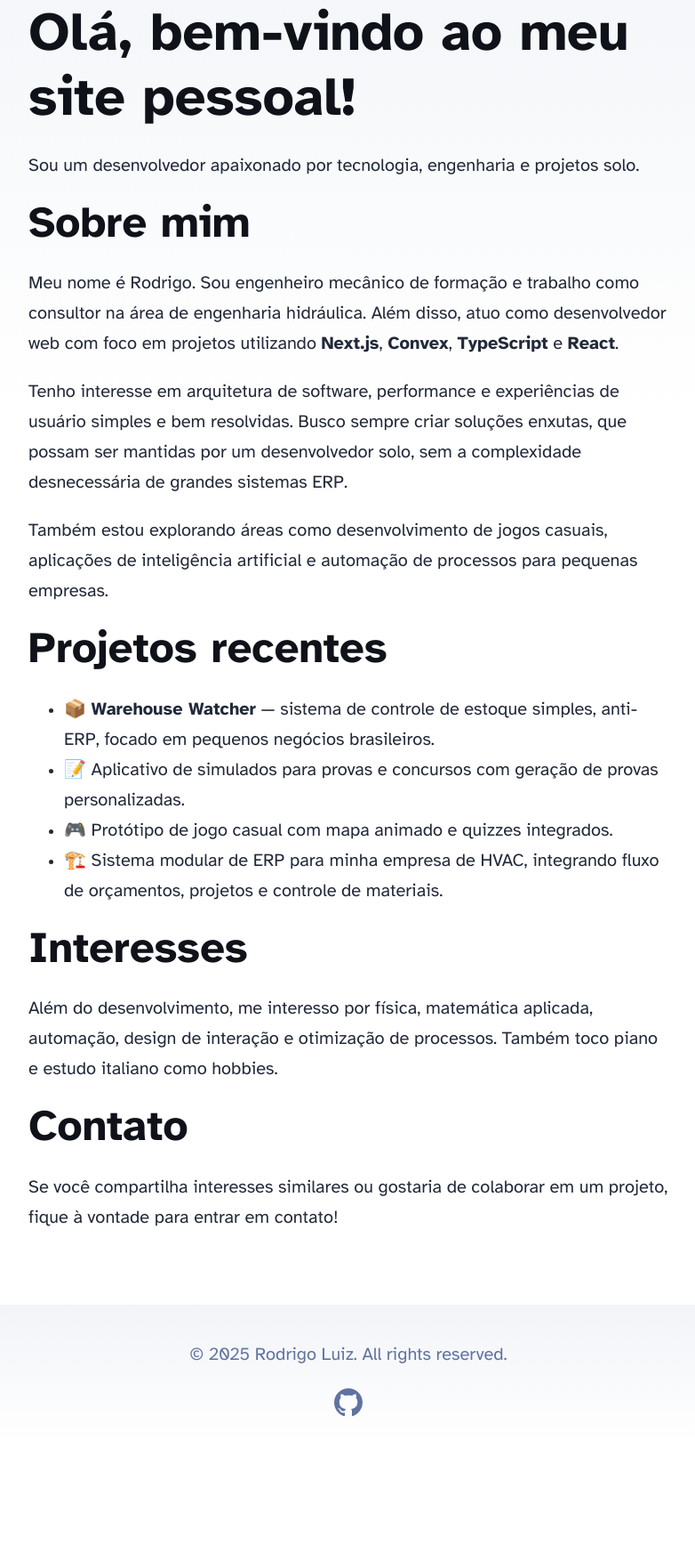
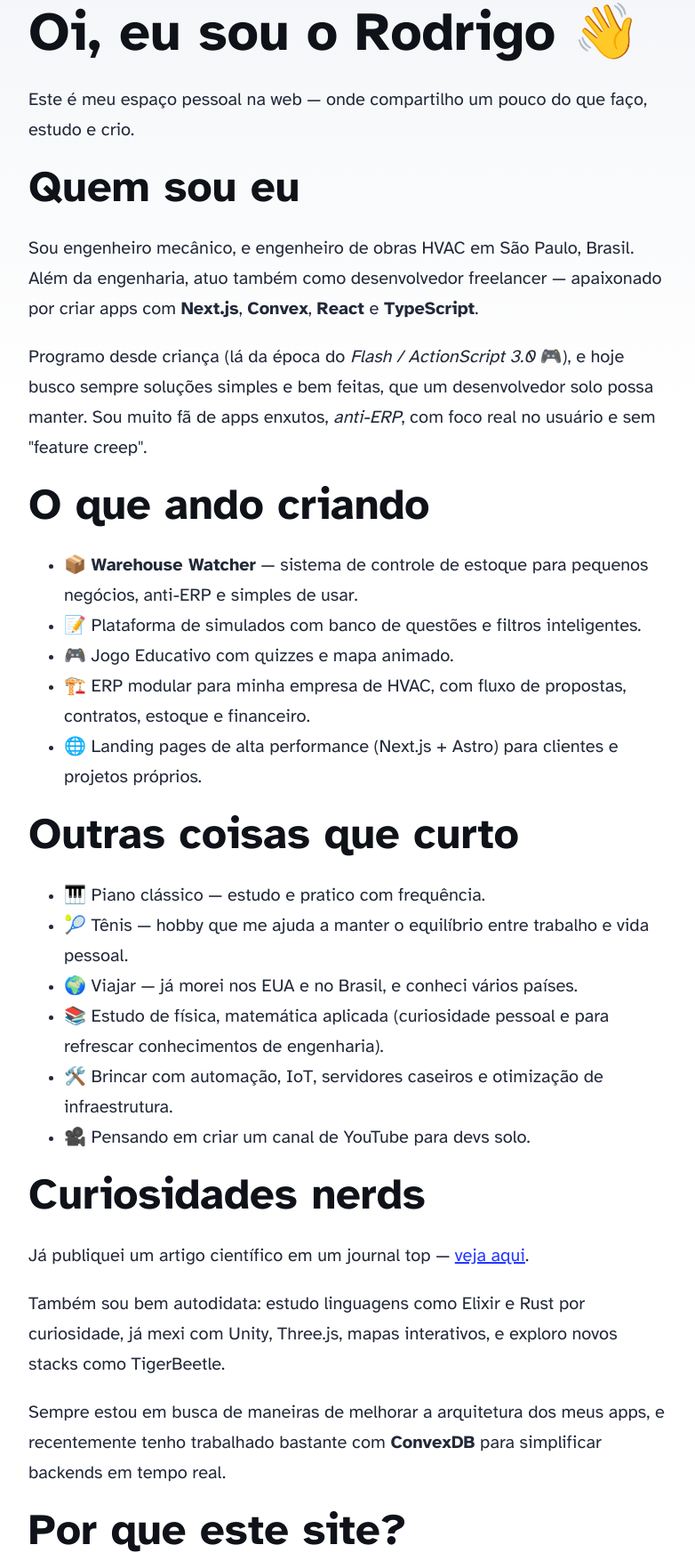
Before and after one commit to Patolord/rodrigoluiz, an Astro site: page / in a window 1280 px wide. Shown: the part 135-1889 px from the top of the page at 89% size, without its empty margins (248-1030 px from the left). Before the commit the page ends 1759 px from the top, so only its background shows below. Built offline with nearby package versions, Linux system fonts and the light colour scheme; Astro itself is replaced by a stand-in of ours.

Commit message:
feat: update site configuration and enhance personal webpage content with localization and new projects

```diff
--- a/astro.config.mjs
+++ b/astro.config.mjs
@@ -1,10 +1,14 @@
 // @ts-check
-import { defineConfig } from 'astro/config';
-import mdx from '@astrojs/mdx';
-import sitemap from '@astrojs/sitemap';
+import { defineConfig } from "astro/config";
+import mdx from "@astrojs/mdx";
+import sitemap from "@astrojs/sitemap";
 
 // https://astro.build/config
 export default defineConfig({
-	site: 'https://example.com',
-	integrations: [mdx(), sitemap()],
+  site: "https://rodrigoluiz.xyz",
+  integrations: [mdx(), sitemap()],
+  i18n: {
+    locales: ["pt-br", "en-us"],
+    defaultLocale: "pt-br",
+  },
 });
--- a/src/pages/index.astro
+++ b/src/pages/index.astro
@@ -6,71 +6,101 @@ import { SITE_TITLE, SITE_DESCRIPTION } from "../consts";
 ---
 
 <!doctype html>
-<html lang="en">
+<html lang="pt-br">
   <head>
     <BaseHead title={SITE_TITLE} description={SITE_DESCRIPTION} />
   </head>
   <body>
     <Header />
     <main>
-      <h1>Olá, bem-vindo ao meu site pessoal!</h1>
+      <h1>Oi, eu sou o Rodrigo 👋</h1>
       <p>
-        Sou um desenvolvedor apaixonado por tecnologia, engenharia e projetos
-        solo.
+        Este é meu espaço pessoal na web — onde compartilho um pouco do que
+        faço, estudo e crio.
       </p>
 
-      <h2>Sobre mim</h2>
+      <h2>Quem sou eu</h2>
       <p>
-        Meu nome é Rodrigo. Sou engenheiro mecânico de formação e trabalho como
-        consultor na área de engenharia hidráulica. Além disso, atuo como
-        desenvolvedor web com foco em projetos utilizando <strong
-          >Next.js</strong
-        >, <strong>Convex</strong>, <strong>TypeScript</strong> e <strong
-          >React</strong
+        Sou engenheiro mecânico, e engenheiro de obras HVAC em São Paulo,
+        Brasil. Além da engenharia, atuo também como desenvolvedor freelancer —
+        apaixonado por criar apps com <strong>Next.js</strong>, <strong
+          >Convex</strong
+        >, <strong>React</strong> e <strong>TypeScript</strong>.
+      </p>
+      <p>
+        Programo desde criança (lá da época do <em>Flash / ActionScript 3.0</em>
+        🎮), e hoje busco sempre soluções simples e bem feitas, que um desenvolvedor
+        solo possa manter. Sou muito fã de apps enxutos, <em>anti-ERP</em>, com
+        foco real no usuário e sem "feature creep".
+      </p>
+
+      <h2>O que ando criando</h2>
+      <ul>
+        <li>
+          📦 <strong>Warehouse Watcher</strong> — sistema de controle de estoque
+          para pequenos negócios, anti-ERP e simples de usar.
+        </li>
+        <li>
+          📝 Plataforma de simulados com banco de questões e filtros
+          inteligentes.
+        </li>
+        <li>🎮 Jogo Educativo com quizzes e mapa animado.</li>
+        <li>
+          🏗️ ERP modular para minha empresa de HVAC, com fluxo de propostas,
+          contratos, estoque e financeiro.
+        </li>
+        <li>
+          🌐 Landing pages de alta performance (Next.js + Astro) para clientes e
+          projetos próprios.
+        </li>
+      </ul>
+
+      <h2>Outras coisas que curto</h2>
+      <ul>
+        <li>🎹 Piano clássico — estudo e pratico com frequência.</li>
+        <li>
+          🎾 Tênis — hobby que me ajuda a manter o equilíbrio entre trabalho e
+          vida pessoal.
+        </li>
+        <li>
+          🌍 Viajar — já morei nos EUA e no Brasil, e conheci vários países.
+        </li>
+        <li>
+          📚 Estudo de física, matemática aplicada (curiosidade pessoal e para
+          refrescar conhecimentos de engenharia).
+        </li>
+        <li>
+          🛠️ Brincar com automação, IoT, servidores caseiros e otimização de
+          infraestrutura.
+        </li>
+        <li>🎥 Pensando em criar um canal de YouTube para devs solo.</li>
+      </ul>
+
+      <h2>Curiosidades nerds</h2>
+      <p>
+        Já publiquei um artigo científico em um journal top — <a
+          href="https://www.sciencedirect.com/science/article/abs/pii/B9780444642417503220"
+          target="_blank"
+          rel="noopener noreferrer">veja aqui</a
         >.
       </p>
       <p>
-        Tenho interesse em arquitetura de software, performance e experiências
-        de usuário simples e bem resolvidas. Busco sempre criar soluções
-        enxutas, que possam ser mantidas por um desenvolvedor solo, sem a
-        complexidade desnecessária de grandes sistemas ERP.
+        Também sou bem autodidata: estudo linguagens como Elixir e Rust por
+        curiosidade, já mexi com Unity, Three.js, mapas interativos, e exploro
+        novos stacks como TigerBeetle.
       </p>
       <p>
-        Também estou explorando áreas como desenvolvimento de jogos casuais,
-        aplicações de inteligência artificial e automação de processos para
-        pequenas empresas.
+        Sempre estou em busca de maneiras de melhorar a arquitetura dos meus
+        apps, e recentemente tenho trabalhado bastante com <strong
+          >ConvexDB</strong
+        > para simplificar backends em tempo real.
       </p>
 
-      <h2>Projetos recentes</h2>
-      <ul>
-        <li>
-          📦 <strong>Warehouse Watcher</strong> — sistema de controle de estoque
-          simples, anti-ERP, focado em pequenos negócios brasileiros.
-        </li>
-        <li>
-          📝 Aplicativo de simulados para provas e concursos com geração de
-          provas personalizadas.
-        </li>
-        <li>
-          🎮 Protótipo de jogo casual com mapa animado e quizzes integrados.
-        </li>
-        <li>
-          🏗️ Sistema modular de ERP para minha empresa de HVAC, integrando fluxo
-          de orçamentos, projetos e controle de materiais.
-        </li>
-      </ul>
-
-      <h2>Interesses</h2>
+      <h2>Por que este site?</h2>
       <p>
-        Além do desenvolvimento, me interesso por física, matemática aplicada,
-        automação, design de interação e otimização de processos. Também toco
-        piano e estudo italiano como hobbies.
-      </p>
-
-      <h2>Contato</h2>
-      <p>
-        Se você compartilha interesses similares ou gostaria de colaborar em um
-        projeto, fique à vontade para entrar em contato!
+        É meu espaço para documentar ideias, compartilhar projetos e talvez
+        inspirar outras pessoas. Se você curte esses assuntos também, me chama!
+        🚀
       </p>
     </main>
     <Footer />
```
